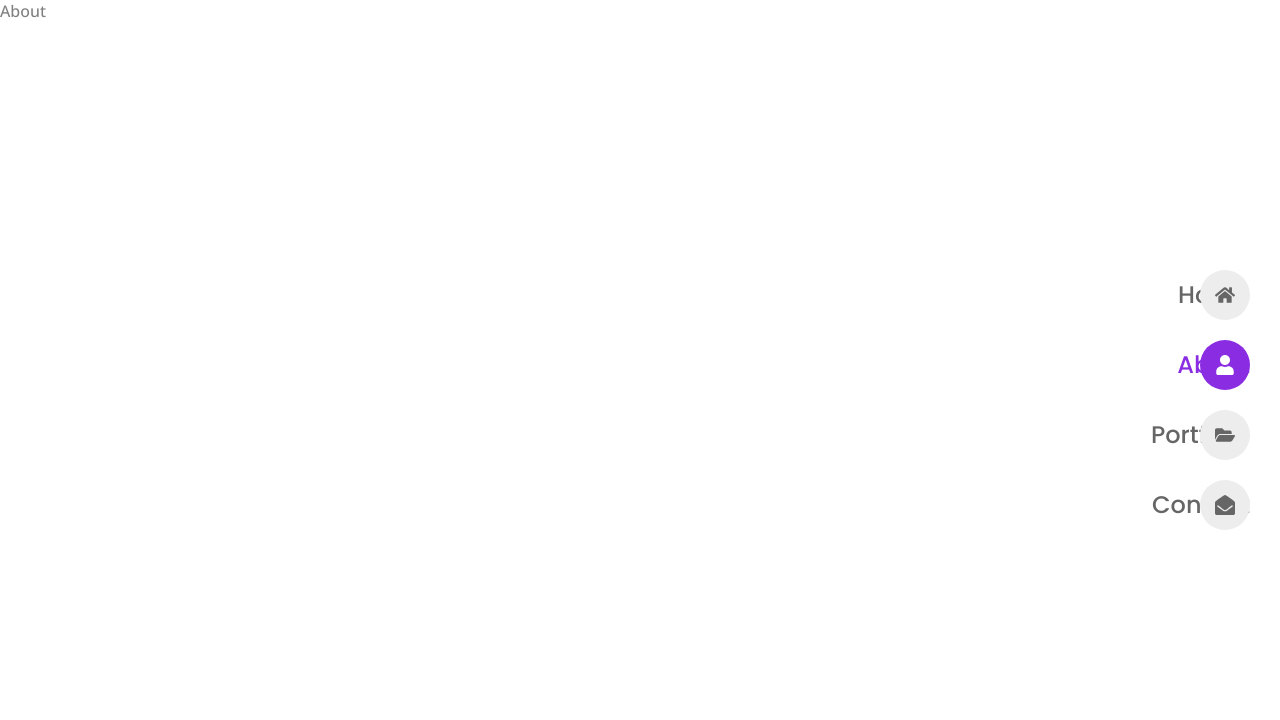
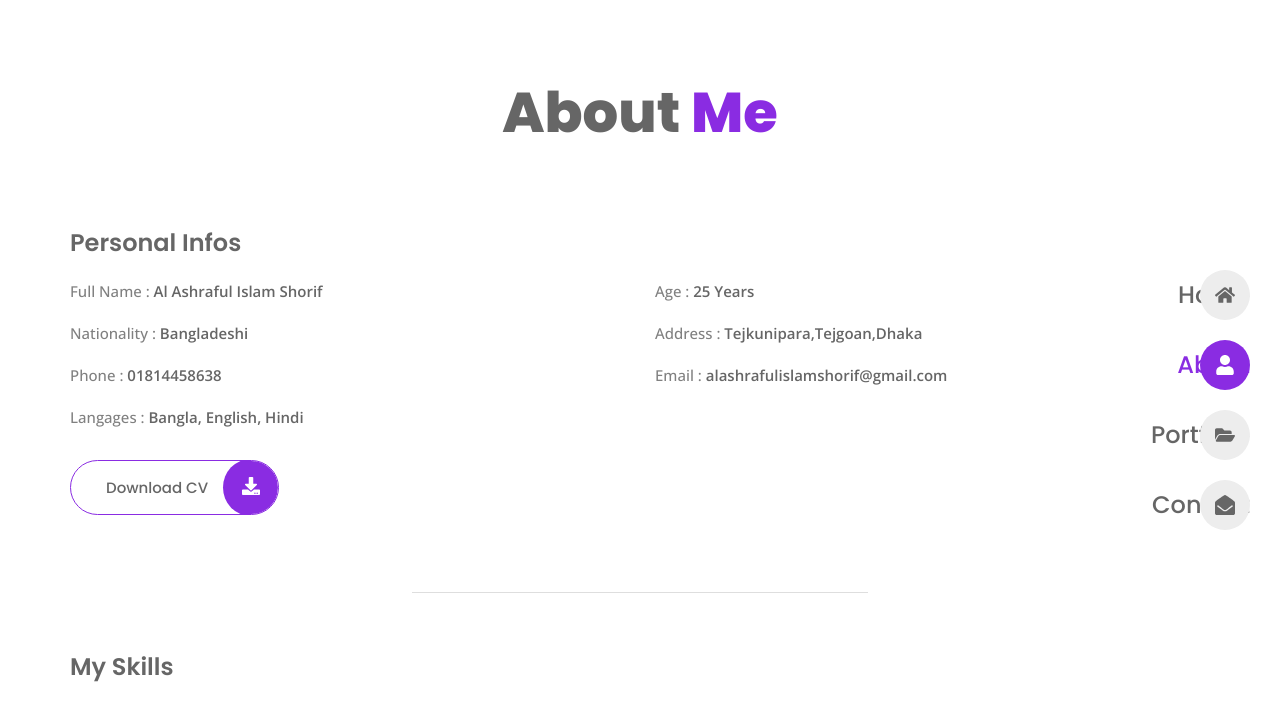
Before and after one commit to nahyan007/multipage-portfolio, a React (Vite) app: page /about in a window 1280 px wide. Shown: the top 720 px of the page. Built offline with nearby package versions, Linux system fonts and the light colour scheme.

Commit message:
Personal info section

```diff
--- a/package.json
+++ b/package.json
@@ -10,6 +10,7 @@
     "preview": "vite preview"
   },
   "dependencies": {
+    "html-react-parser": "^4.2.0",
     "react": "^18.2.0",
     "react-dom": "^18.2.0",
     "react-icons": "^4.10.1",
--- a/src/App.css
+++ b/src/App.css
@@ -87,6 +87,13 @@ img{
 
 /*============= Reusable CSS  =============*/
 
+.container{
+  max-width: 1140px;
+  margin-inline: auto;
+}
+
+
+
 .grid{
   display: grid;
   gap: 30px;
@@ -95,6 +102,18 @@ img{
 .section{
   padding-block: 70px;
 }
+
+.section__title{
+  font-size: var(--big-font-size);
+  font-weight: var(--weight-800);
+  text-align: center;
+  margin-bottom: 70px;
+}
+
+.section__title span{
+  color: var(--first-color);
+}
+
 
 .button{
   display: inline-block;
--- /dev/null
+++ b/src/components/Info.jsx
@@ -0,0 +1,19 @@
+import React from 'react'
+import { personalInfo } from '../data'
+
+const info = () => {
+  return (
+    <>
+      {
+        personalInfo.map(({title, description},index)=>(
+          <li className="info__item" key={index} >
+            <span className="info__title"> {title} </span>
+            <span className="info__description"> {description} </span>
+          </li>
+        ))
+      }
+    </>
+  )
+}
+
+export default info
--- a/src/data.jsx
+++ b/src/data.jsx
@@ -60,90 +60,47 @@ export const links = [
 export const personalInfo = [
   {
     id: 1,
-    title: "First Name : ",
-    description: "Steve",
+    title: "Full Name : ",
+    description: "Al Ashraful Islam Shorif",
   },
 
   {
     id: 2,
-    title: "Last Name : ",
-    description: "Milner",
+    title: "Age : ",
+    description: "25 Years",
   },
 
   {
     id: 3,
-    title: "Age : ",
-    description: "27 Years",
+    title: "Nationality : ",
+    description: "Bangladeshi",
   },
 
   {
     id: 4,
-    title: "Nationality : ",
-    description: "Tunisian",
+    title: "Address : ",
+    description: "Tejkunipara,Tejgoan,Dhaka",
   },
 
   {
     id: 5,
-    title: "Freelance : ",
-    description: "Available",
+    title: "Phone : ",
+    description: "01814458638",
   },
 
   {
     id: 6,
-    title: "Address : ",
-    description: "Tunis",
+    title: "Email : ",
+    description: "alashrafulislamshorif@gmail.com",
   },
 
   {
     id: 7,
-    title: "Phone : ",
-    description: "+21621184010",
-  },
-
-  {
-    id: 8,
-    title: "Email : ",
-    description: "you@mail.com",
-  },
-
-  {
-    id: 9,
-    title: "Skype : ",
-    description: "steve.milner",
-  },
-
-  {
-    id: 10,
     title: "Langages : ",
-    description: "French, English",
+    description: "Bangla, English, Hindi",
   },
 ];
 
-export const stats = [
-  {
-    id: 1,
-    no: "12+",
-    title: "Years of <br /> Experience",
-  },
-
-  {
-    id: 2,
-    no: "97+",
-    title: "Completed <br /> Projects",
-  },
-
-  {
-    id: 3,
-    no: "81+",
-    title: "Happy <br /> Customers",
-  },
-
-  {
-    id: 4,
-    no: "53+",
-    title: " Awards <br /> Won",
-  },
-];
 
 export const resume = [
   {
--- a/src/pages/about/About.css
+++ b/src/pages/about/About.css
@@ -0,0 +1,28 @@
+.info__list {
+  grid-template-columns: repeat(2, 1fr);
+  row-gap: 20px;
+  margin-bottom: 32px;
+}
+
+.section__subtitle {
+  font-size: var(--h3-font-size);
+  font-weight: var(--weight-600);
+  margin-bottom: 20px;
+}
+
+.info__list .info__title,
+.info__list .info__description {
+  font-size: var(--small-font-size);
+}
+
+.info__list .info__description {
+  color: var(--title-color);
+  font-weight: var(--weight-600);
+}
+
+
+.separator {
+    border-top: 1px solid var(--border-color);
+    max-width: 40%;
+    margin: 72px auto 56px;
+}
--- a/src/pages/about/About.jsx
+++ b/src/pages/about/About.jsx
@@ -1,9 +1,45 @@
-import React from 'react'
+import React from "react";
+import Info from "../../components/Info";
+import { FaDownload } from "react-icons/fa";
+import CV from "../../assets/steve-Cv.pdf";
+import './About.css'
 
 const About = () => {
   return (
-    <div>About</div>
-  )
-}
+    <main className="section container">
+      <section className="about">
+        <h2 className="section__title">
+          About <span>Me</span>
+        </h2>
 
-export default About
+        <div className="about__container grid">
+          <div className="about__info">
+            <h3 className="section__subtitle">Personal Infos</h3>
+
+            <ul className="info__list grid">
+              <Info />
+            </ul>
+
+            <a href={CV} download="" className="button">
+              Download CV
+              <span className="button__icon">
+                <FaDownload />
+              </span>
+            </a>
+          </div>
+
+        </div>
+      </section>
+
+      <div className="separator"></div>
+
+      <section className="skills">
+        <h3 className="section__subtitle subtitle__center">My Skills</h3>
+
+        <div className="skills__container"></div>
+      </section>
+    </main>
+  );
+};
+
+export default About;
```
Also changed, not shown: 1 other file (tests, documents, lock files or other folders).
